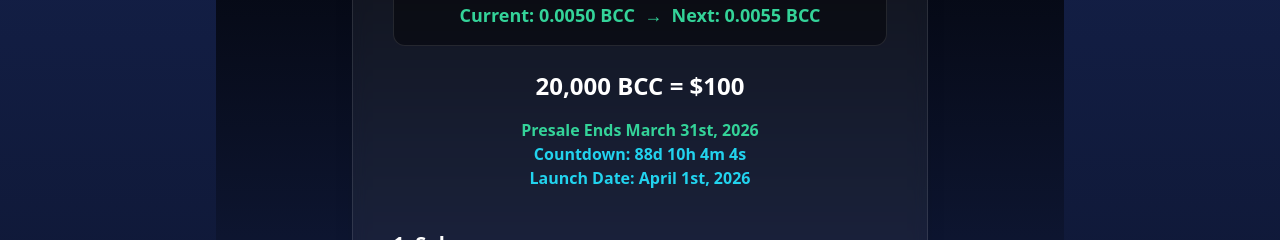
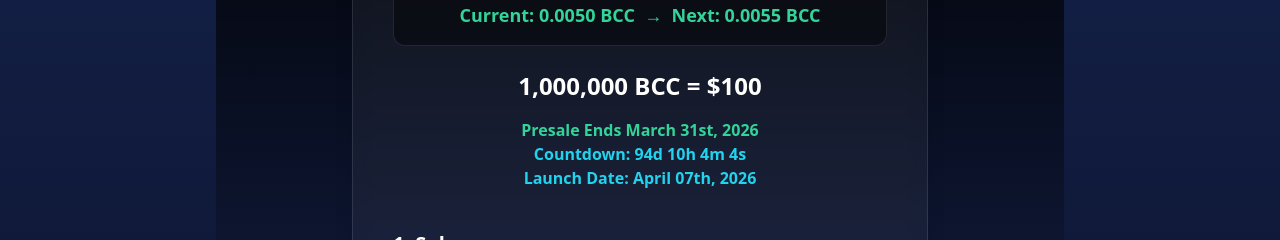
Before and after one commit to jahangirchoudhry1978-star/bad-credit-coin, a React (Vite) app: page / in a window 1280 px wide. Both pictures are taken after a click on the button "Buy $BCC". Shown: the part 394-634 px from the top of the page. Built offline with nearby package versions, Linux system fonts and the light colour scheme.

Commit message:
Update Presale Page

```diff
--- a/src/Presale.tsx
+++ b/src/Presale.tsx
@@ -3,14 +3,14 @@ import { useEffect, useState } from "react";
 import AddressBox from './components/AddressBox';
 
 export default function Presale() {
-  const TOTAL_SUPPLY = 100000000;
-  const SOLD = 4890000; // update manually or later via backend
+  const TOTAL_SUPPLY = 750000000;
+  const SOLD = 437500000; // update manually or later via backend
   const remaining = TOTAL_SUPPLY - SOLD;
 
   const [timeLeft, setTimeLeft] = useState("");
 
   useEffect(() => {
-    const targetDate = new Date("2026-03-31T23:59:59Z").getTime();
+    const targetDate = new Date("2026-04-06T23:59:59Z").getTime();
 
     const interval = setInterval(() => {
       const now = Date.now();
@@ -55,7 +55,7 @@ export default function Presale() {
 
         {/* Price */}
         <p className="text-2xl font-bold text-center mb-4">
-          20,000 BCC = $100
+          1,000,000 BCC = $100
         </p>
 
         <p className="text-center text-emerald-400 font-semibold">
@@ -67,7 +67,7 @@ export default function Presale() {
         </p>
 
         <p className="text-center text-cyan-400 font-semibold mb-10">
-          Launch Date: April 1st, 2026
+          Launch Date: April 07th, 2026
         </p>
 
         {/* Payment Option 1: Solana */}
```
